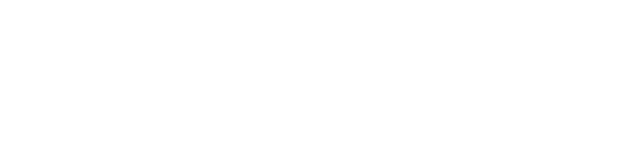
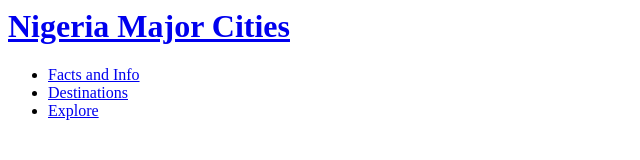
Before and after one commit to neorusse/Nigeria-Major-Cites, a plain HTML site: page index.html in a window 1280 px wide. Shown: the whole page, without its empty margins (0-640 px from the left). Drawn offline with Linux system fonts and the light colour scheme.

Commit message:
Added content to Header Tag

```diff
--- a/index.html
+++ b/index.html
@@ -7,8 +7,16 @@
     <title>Document</title>
 </head>
 <header class="main-header">
+    <div class="container flex-header-wrapper">
+        <h1 class="site-logo"><a href="#">Nigeria Major Cities</a></h1>
+        <ul class="main-nav">
+            <li class="main-nav__item"><a href="#brief-info">Facts and Info</a></li>
+            <li class="main-nav__item"><a href="#cities">Destinations</a></li>
+            <li class="main-nav__item"><a href="#cities">Explore</a></li>
+        </ul><!-- .main-nav -->
+    </div><!-- .container -->
 
-</header>
+</header><!-- .main-header -->
 <div class="banner">
 
 </div>
```
